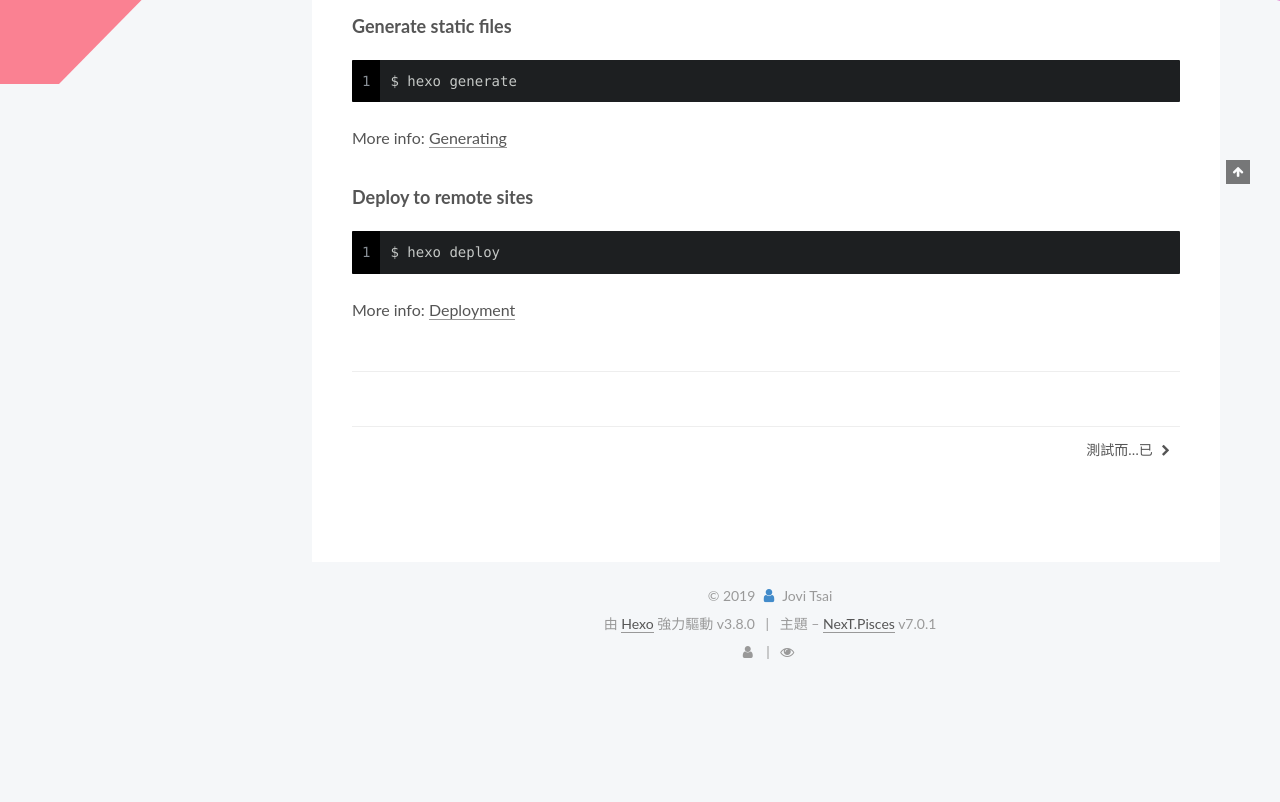
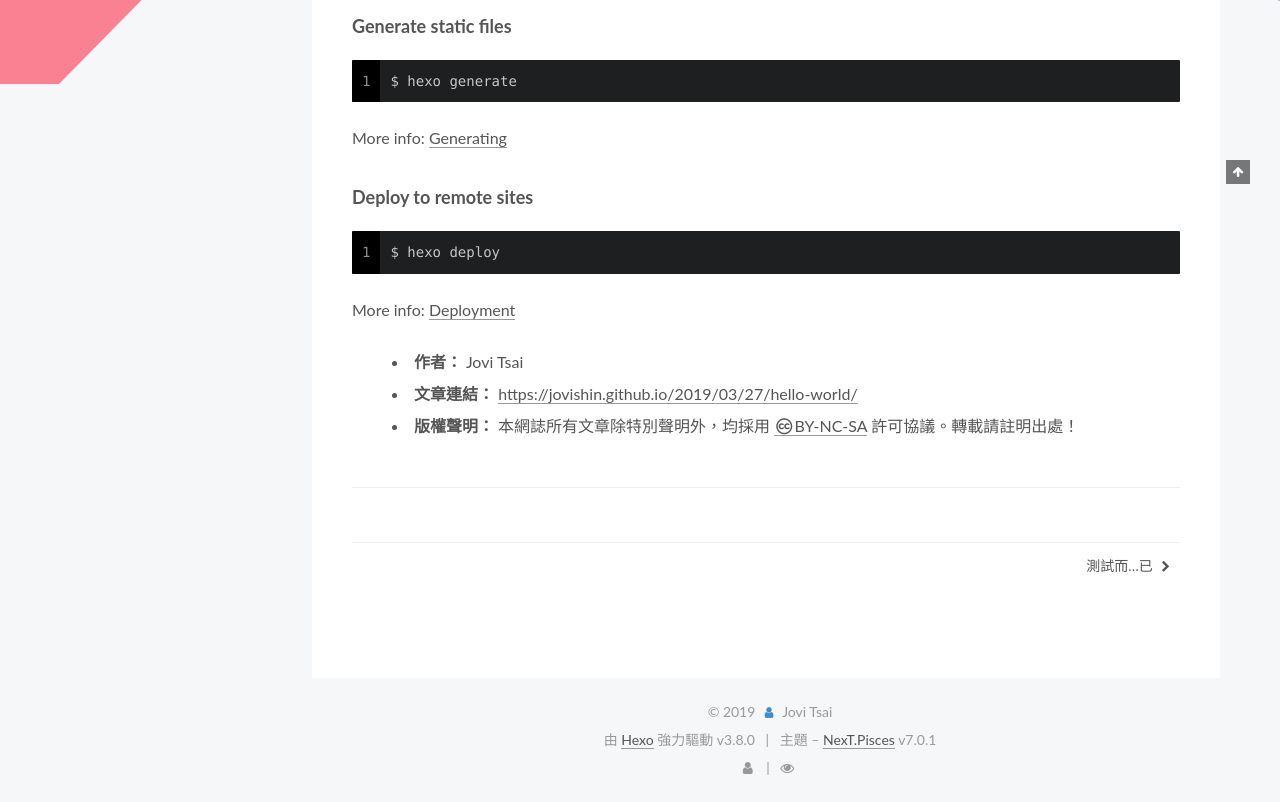
Before and after one commit to jovishin/jovishin.github.io, a plain HTML site: page 2019/03/27/hello-world/index.html in a window 1280 px wide. Shown: the part 716-1518 px from the top of the page. Before the commit the page ends 1402 px from the top, so only its background shows below. Drawn offline with Linux system fonts and the light colour scheme; some packages are replaced by stand-ins of ours; a script that the page names is missing.

Commit message:
Site updated: 2019-03-28 22:03:54

```diff
--- a/2019/03/27/hello-world/index.html
+++ b/2019/03/27/hello-world/index.html
@@ -523,6 +523,30 @@
 
 
 
+      <div>
+
+
+
+
+
+
+
+
+
+<ul class="post-copyright">
+  <li class="post-copyright-author">
+    <strong>作者： </strong>Jovi Tsai</li>
+  <li class="post-copyright-link">
+    <strong>文章連結：</strong>
+
+    <a href="https://jovishin.github.io/2019/03/27/hello-world/" title="Hello World">https://jovishin.github.io/2019/03/27/hello-world/</a>
+  </li>
+  <li class="post-copyright-license">
+    <strong>版權聲明： </strong>本網誌所有文章除特別聲明外，均採用 <a href="https://creativecommons.org/licenses/by-nc-sa/4.0/zh-TW" rel="external nofollow noopener noreferrer" target="_blank"><i class="fa fa-fw fa-creative-commons"></i>BY-NC-SA</a> 許可協議。轉載請註明出處！</li>
+</ul>
+
+      </div>
+
 
     <footer class="post-footer">
 
@@ -707,6 +731,16 @@
             </div>
 
 
+
+             <div class="cc-license motion-element" itemprop="license">
+
+
+
+
+
+
+              <a href="https://creativecommons.org/licenses/by-nc-sa/4.0/zh-TW" class="cc-opacity" rel="external nofollow noopener noreferrer" target="_blank"><img src="/images/cc-by-nc-sa.svg" alt="Creative Commons"></a>
+             </div>
 
 
 
```
Also changed, not shown: 2019/03/28/test/test/index.html (+34 -0 lines), about/index.html (+10 -0 lines), archives/2019/03/index.html (+10 -0 lines), archives/2019/index.html (+10 -0 lines), archives/index.html (+10 -0 lines), categories/test/index.html (+10 -0 lines), index.html (+10 -0 lines), tags/index.html (+10 -0 lines).
